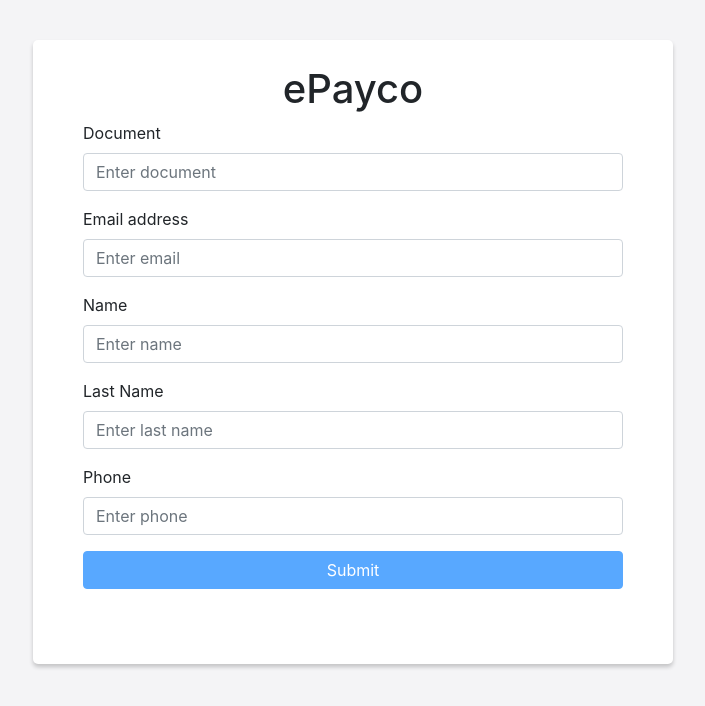
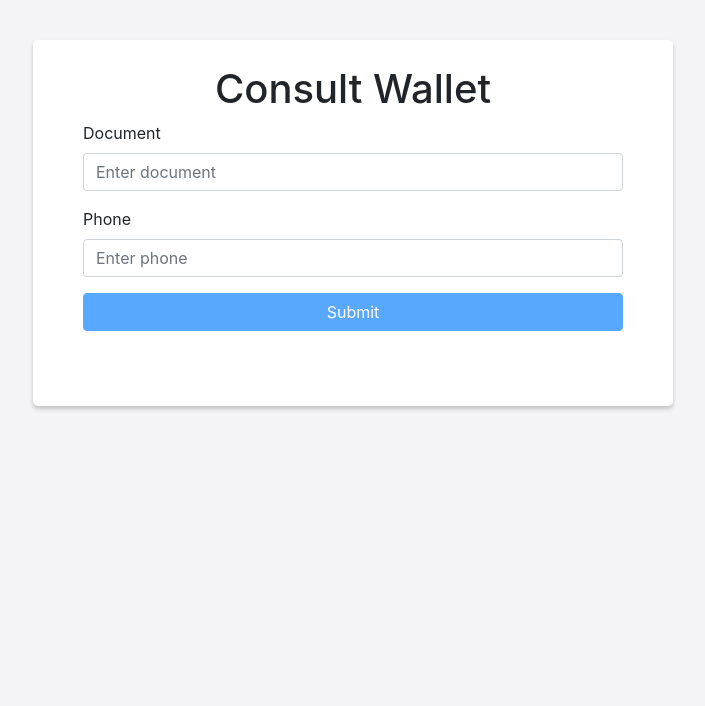
Before and after one commit to spizzleayo/epayco, a React (Create React App) app: page /wallet in a window 1280 px wide. Shown: the top 706 px of the page, without its empty margins (287-992 px from the left). Built offline with nearby package versions, Linux system fonts and the light colour scheme.

Commit message:
consult wallet page done

```diff
--- a/src/App.js
+++ b/src/App.js
@@ -1,16 +1,20 @@
-import React from 'react';
+import React from "react";
 import { Switch, Route } from "react-router-dom";
 import Home from "./pages/home/home.component";
 import Alert from "./components/alert/alert.component";
-import './App.css';
+import "./App.css";
+import ConsultWallet from "./pages/ConsultWallet/ConsultWallet.component";
 
 function App() {
   return (
     <div>
       <Alert />
       <Switch>
-      <Route path="/">
-           <Home />
+        <Route exact path="/">
+          <Home />
+        </Route>
+        <Route exact path="/wallet">
+          <ConsultWallet />
         </Route>
       </Switch>
     </div>
--- a/src/components/SignUp/SignUp.component.jsx
+++ b/src/components/SignUp/SignUp.component.jsx
@@ -4,14 +4,14 @@
 import { createUser } from "../../utils/axios/CreateUser";
 
 const SignUp = () => {
-  const {alert,showAlert} = useContext(UserContext);
+  const {showAlert} = useContext(UserContext);
   const [document, setDocument] = useState("");
   const [email, setEmail] = useState("");
   const [name, setName] = useState("");
   const [lastName, setLastName] = useState("");
   const [phone, setPhone] = useState("");
 
-  let isEmpty = !email || !name || !lastName || !phone;
+  let isEmpty = !email || !name || !lastName || !phone ||!document;
 
   const handleSubmit = async (e) => {
     e.preventDefault();
--- /dev/null
+++ b/src/pages/ConsultWallet/ConsultWallet.component.jsx
@@ -0,0 +1,66 @@
+import React, { useState, useContext } from "react";
+import { Form, Button } from "react-bootstrap";
+import { UserContext } from "../../context/user";
+import { consultWallet } from "../../utils/axios/ConsultWallet";
+import './ConsultWallet.styles.scss'
+
+const ConsultWallet = () => {
+    const {showAlert} = useContext(UserContext);
+    const [document, setDocument] = useState("");
+    const [phone, setPhone] = useState("");
+    const [balance, setBalance] = useState('');
+
+    let isEmpty = !document || !phone;
+
+    const handleSubmit = async (e) => {
+      e.preventDefault();
+
+      const response = await consultWallet({ document,phone });
+      if(response.data.status === 'error'){
+        setBalance('')
+        showAlert({msg:response.data.message,type:'danger'})
+      }else{
+        setBalance(response.data.balance)
+        showAlert({
+          msg:response.message
+        })
+      }
+    };
+
+    return (
+      <div className="login-container">
+        <h1>Consult Wallet</h1>
+        {
+          balance && <h2>${balance}</h2>
+        }
+        <Form>
+        <Form.Group controlId="Email">
+            <Form.Label>Document</Form.Label>
+            <Form.Control
+              type="document"
+              placeholder="Enter document"
+              onChange={(e) => setDocument(e.target.value)}
+            />
+          </Form.Group>
+          <Form.Group controlId="Phone">
+            <Form.Label>Phone</Form.Label>
+            <Form.Control
+              type="number"
+              placeholder="Enter phone"
+              onChange={(e) => setPhone(e.target.value)}
+            />
+          </Form.Group>
+          <Button
+            className="btn-primary"
+            type="submit"
+            onClick={handleSubmit}
+            disabled={isEmpty}
+            block
+          >
+            Submit
+          </Button>
+        </Form>
+      </div>
+    );
+  };
+  export default ConsultWallet;
--- /dev/null
+++ b/src/pages/ConsultWallet/ConsultWallet.styles.scss
@@ -0,0 +1,20 @@
+.login-container {
+  position: relative;
+  display: flex;
+  flex-direction: column;
+  width: 85vw;
+  max-width: 40rem;
+  margin: 40px auto 75px;
+  padding: 25px 50px 75px;
+  background-color: #fff;
+  border-radius: 5px;
+  box-shadow: 0 3px 4px rgba(0, 0, 0, 0.2);
+
+  h1 {
+    align-self: center;
+  }
+
+  h2 {
+    align-self: center;
+  }
+}
--- /dev/null
+++ b/src/utils/axios/ConsultWallet.js
@@ -0,0 +1,16 @@
+import axios from "axios";
+import { restServiceUrl } from "../constants";
+
+export const consultWallet = async ({ document,phone }) => {
+  try {
+    const response = await axios.get(`${restServiceUrl}/api/user/wallet`, {
+      params : {
+        document,
+        phone
+      }
+    });
+    return response.data;
+  } catch (error) {
+    if(error.response) return error.response
+  }
+};
```
